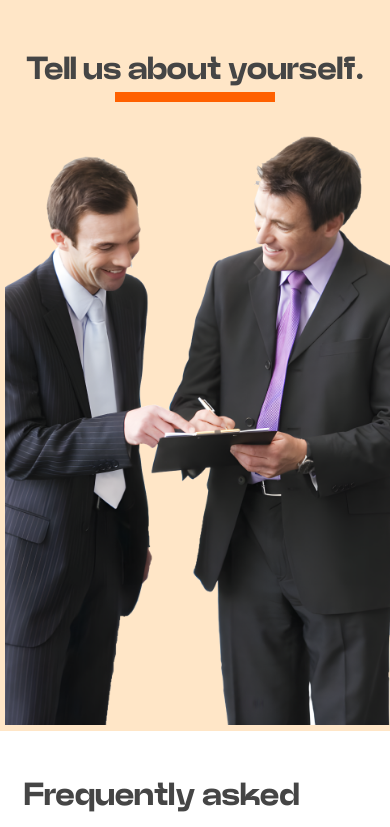
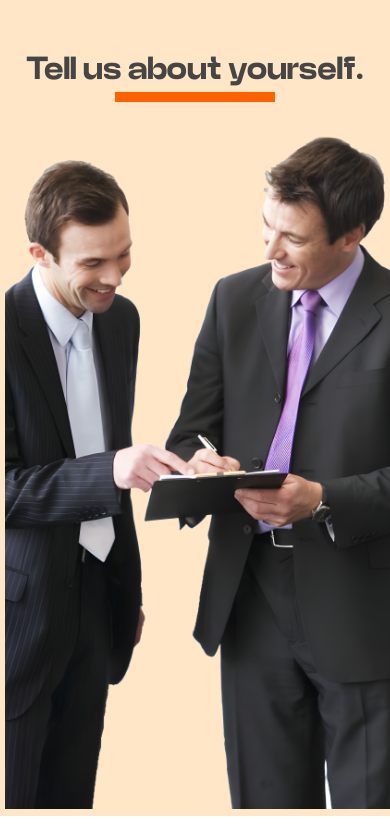
Before and after one commit to Subaa2128/redtail-lander, a React (Vite) app: page / in a window 390 px wide. Shown: the part 3060-3887 px from the top of the page. Built offline with nearby package versions, Linux system fonts and the light colour scheme.

Commit message:
chore: tell us image size

```diff
--- a/src/components/TellUs/TellUs.scss
+++ b/src/components/TellUs/TellUs.scss
@@ -96,6 +96,7 @@
         img {
           width: 100%;
           object-fit: cover;
+          overflow: hidden;
         }
       }
     }
--- a/src/components/TellUs/index.tsx
+++ b/src/components/TellUs/index.tsx
@@ -257,7 +257,7 @@ const TellUs = () => {
               <img
                 src={Mens}
                 alt=""
-                style={{ height: window.innerWidth <= 850 ? "70vh" : "115vh" }}
+                style={{ height: window.innerWidth <= 850 ? "80vh" : "115vh" }}
               />
             </motion.div>
           </div>
```
